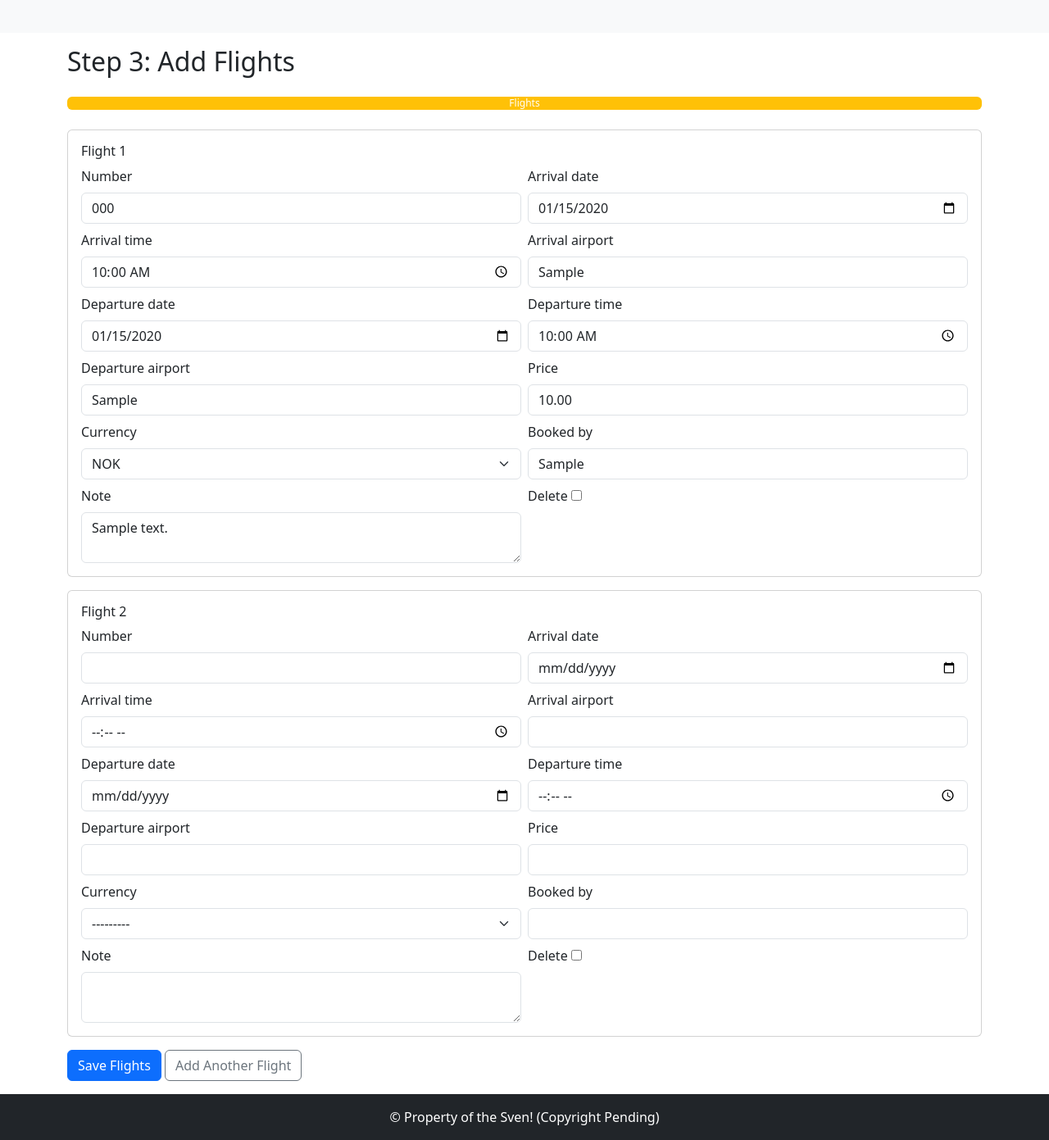
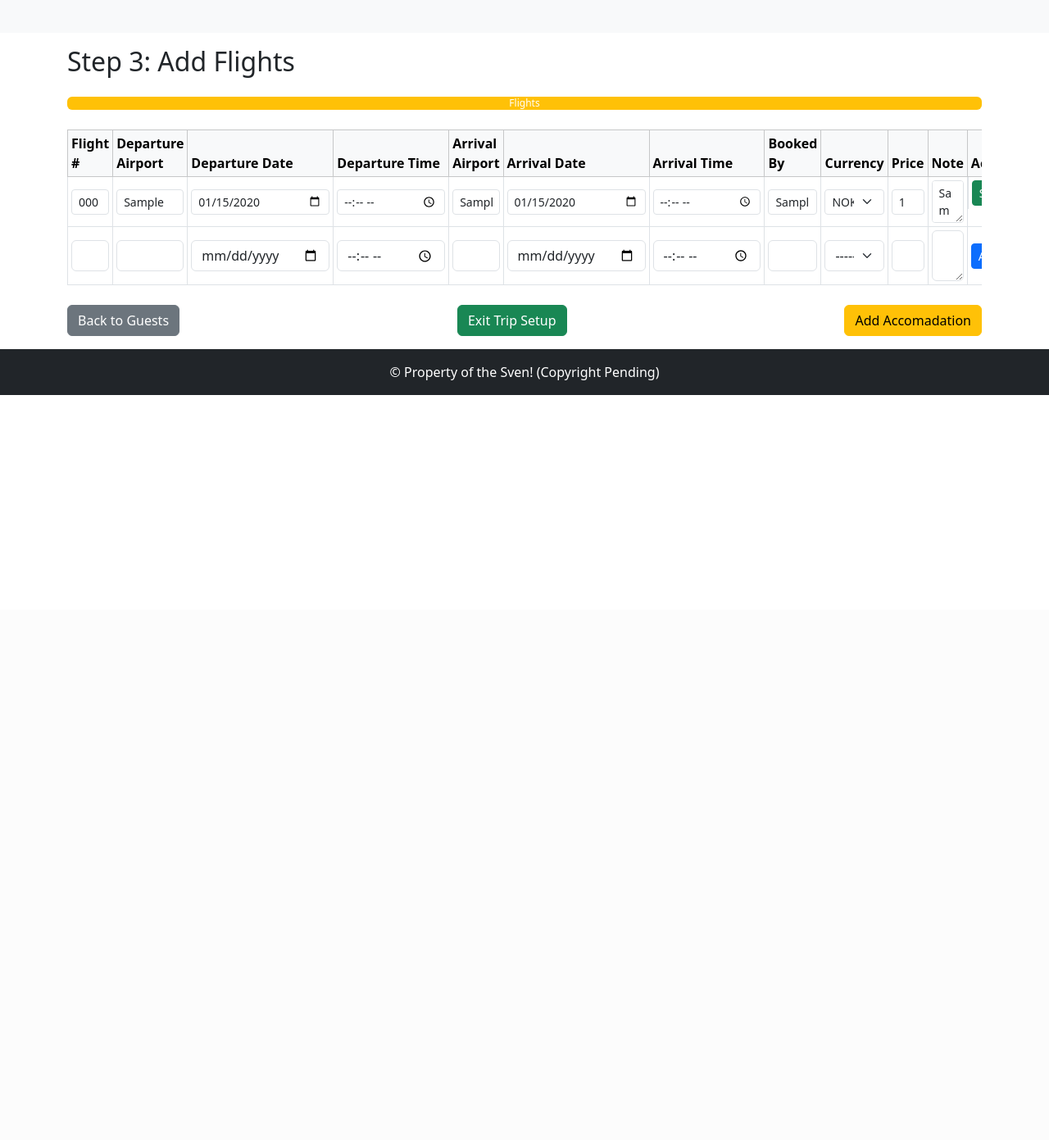
Before and after one commit to the-zulu-viking/GAT-project, a Django app: page /trips/create/1/flights in a window 1280 px wide. Shown: the part 56-1447 px from the top of the page at 82% size. After the commit the page ends 538 px from the top, so only its background shows below. Run offline with Django 5.2, Linux system fonts and the light colour scheme; data comes from the database, SQL or seed files in the repository; tables that the repository leaves empty hold one stand-in row (values such as "Sample post").

Commit message:
can now add accomadation and see all the flights in the trip view

```diff
--- a/TravelPlanner/booking_system/forms.py
+++ b/TravelPlanner/booking_system/forms.py
@@ -1,5 +1,5 @@
 from django import forms
-from .models import Trip, Guest, Flight
+from .models import Trip, Guest, Flight, Accommodation, Supplier
 
 class TripForm(forms.ModelForm):
     class Meta:
@@ -106,3 +106,26 @@ class FlightForm(forms.ModelForm):
             'booked_by': forms.TextInput(attrs={'class': 'form-control'}),
             'note': forms.Textarea(attrs={'class': 'form-control', 'rows': 2}),
         }
+
+class AccommodationForm(forms.ModelForm):
+    class Meta:
+        model = Accommodation
+        exclude = ['trip']
+        widgets = {
+            'supplier': forms.Select(attrs={'class': 'form-select form-select-sm'}),
+            'arrival_date': forms.DateInput(attrs={'type': 'date', 'class': 'form-control form-control-sm'}),
+            'departure_date': forms.DateInput(attrs={'type': 'date', 'class': 'form-control form-control-sm'}),
+            'units': forms.NumberInput(attrs={'class': 'form-control form-control-sm'}),
+            'basis': forms.Select(attrs={'class': 'form-select form-select-sm'}),
+            'price': forms.NumberInput(attrs={'class': 'form-control form-control-sm', 'step': '0.01'}),
+            'currency': forms.Select(attrs={'class': 'form-select form-select-sm'}),
+            'reservation_number': forms.TextInput(attrs={'class': 'form-control form-control-sm'}),
+            'tax_invoice': forms.CheckboxInput(attrs={'class': 'form-check-input'}),
+            'paid_date': forms.DateInput(attrs={'type': 'date', 'class': 'form-control form-control-sm'}),
+            'note': forms.Textarea(attrs={'class': 'form-control form-control-sm', 'rows': 1}),
+        }
+
+class SupplierForm(forms.ModelForm):
+    class Meta:
+        model = Supplier
+        fields = ['name']
--- a/TravelPlanner/booking_system/templates/booking_system/trip/add_flights.html
+++ b/TravelPlanner/booking_system/templates/booking_system/trip/add_flights.html
@@ -3,57 +3,92 @@
 {% block body %}
 
 <h2 class="mb-4">Step 3: Add Flights</h2>
+
 <div class="progress mb-4">
   <div class="progress-bar bg-warning" style="width: 100%">Flights</div>
 </div>
 
-<form method="POST">
-  {% csrf_token %}
-  {{ formset.management_form }}
+<div class="table-responsive">
+  <table class="table table-sm align-middle table-bordered">
+    <thead class="table-light">
+      <tr>
+        <th>Flight #</th>
+        <th>Departure Airport</th>
+        <th>Departure Date</th>
+        <th>Departure Time</th>
+        <th>Arrival Airport</th>
+        <th>Arrival Date</th>
+        <th>Arrival Time</th>
+        <th>Booked By</th>
+        <th>Currency</th>
+        <th>Price</th>
+        <th>Note</th>
+        <th>Action</th>
+      </tr>
+    </thead>
+    <tbody>
+      {% for flight in flights %}
+<tr>
+  <form method="POST" action="{% url 'trip_edit_flight' trip.id flight.id %}">
+    {% csrf_token %}
+    <td><input type="text" name="number" class="form-control form-control-sm" value="{{ flight.number }}"></td>
+    <td><input type="text" name="departure_airport" class="form-control form-control-sm" value="{{ flight.departure_airport }}"></td>
+    <td><input type="date" name="departure_date" class="form-control form-control-sm" value="{{ flight.departure_date|date:'Y-m-d' }}"></td>
+    <td><input type="time" name="departure_time" class="form-control form-control-sm" value="{{ flight.departure_time }}"></td>
+    <td><input type="text" name="arrival_airport" class="form-control form-control-sm" value="{{ flight.arrival_airport }}"></td>
+    <td><input type="date" name="arrival_date" class="form-control form-control-sm" value="{{ flight.arrival_date|date:'Y-m-d' }}"></td>
+    <td><input type="time" name="arrival_time" class="form-control form-control-sm" value="{{ flight.arrival_time }}"></td>
+    <td><input type="text" name="booked_by" class="form-control form-control-sm" value="{{ flight.booked_by }}"></td>
+    <td>
+      <select name="currency" class="form-select form-select-sm">
+        {% for c in currencies %}
+        <option value="{{ c.id }}" {% if c.id == flight.currency.id %}selected{% endif %}>{{ c.code }}</option>
+        {% endfor %}
+      </select>
+    </td>
+    <td><input type="number" step="1" name="price" class="form-control form-control-sm" value="{{ flight.price }}"></td>
+    <td><textarea name="note" class="form-control form-control-sm">{{ flight.note }}</textarea></td>
+    <td class="d-flex gap-1">
+      <button type="submit" class="btn btn-sm btn-success">Save</button>
+  </form>
+  {% if flight.id %}
+  <form method="POST" action="{% url 'trip_delete_flight' trip.id flight.id %}">
+    {% csrf_token %}
+    <button type="submit" class="btn btn-sm btn-danger"
+            onclick="return confirm('Are you sure you want to delete this flight?');">
+      Delete
+    </button>
+  </form>
+  {% endif %}
+    </td>
+</tr>
+{% endfor %}
 
-  <div id="flight-formset">
-    {% for form in formset %}
-      <div class="card mb-3 p-3">
-        <h6>Flight {{ forloop.counter }}</h6>
-        <div class="row g-2">
-          {% for field in form.visible_fields %}
-            <div class="col-md-6">
-              <label for="{{ field.id_for_label }}" class="form-label">{{ field.label }}</label>
-              {{ field }}
-              {% if field.errors %}
-                <div class="text-danger small">{{ field.errors }}</div>
-              {% endif %}
-            </div>
-          {% endfor %}
-        </div>
-        {% if form.can_delete %}
-          <div class="mt-2">
-            <label>{{ form.DELETE }} Remove this flight</label>
-          </div>
-        {% endif %}
-      </div>
-    {% endfor %}
-  </div>
-
-  <button type="submit" class="btn btn-primary">Save Flights</button>
-  <button type="button" id="add-flight" class="btn btn-outline-secondary">Add Another Flight</button>
-</form>
-
-<script>
-  document.getElementById('add-flight').addEventListener('click', function () {
-    const totalForms = document.getElementById('id_form-TOTAL_FORMS');
-    const currentFormCount = parseInt(totalForms.value);
-    const formCopyTarget = document.getElementById('flight-formset');
-    const emptyForm = document.getElementById('empty-form').innerHTML.replace(/__prefix__/g, currentFormCount);
-
-    formCopyTarget.insertAdjacentHTML('beforeend', emptyForm);
-    totalForms.value = currentFormCount + 1;
-  });
-</script>
-
-<!-- Hidden empty form for JS cloning -->
-<div id="empty-form" class="d-none">
-  {{ formset.empty_form.as_p|safe }}
+      <!-- Add new flight -->
+      <tr>
+        <form method="POST" action="{% url 'trip_add_flights' trip.id %}">
+          {% csrf_token %}
+          <td>{{ form.number }}</td>
+          <td>{{ form.departure_airport }}</td>
+          <td>{{ form.departure_date }}</td>
+          <td>{{ form.departure_time }}</td>
+          <td>{{ form.arrival_airport }}</td>
+          <td>{{ form.arrival_date }}</td>
+          <td>{{ form.arrival_time }}</td>
+          <td>{{ form.booked_by }}</td>
+          <td>{{ form.currency }}</td>
+          <td>{{ form.price }}</td>
+          <td>{{ form.note }}</td>
+          <td><button type="submit" class="btn btn-sm btn-primary ">Add</button></td>
+        </form>
+      </tr>
+    </tbody>
+  </table>
+  <div class="d-flex justify-content-between mt-4">
+  <a href="{% url 'trip_guest_search' trip.id  0%}" class="btn btn-secondary">Back to Guests</a>
+  <a href="{% url 'view_trip' trip.id %}" class="btn btn-success">Exit Trip Setup</a>
+  <a href="{% url 'trip_add_accommodations' trip.id %}" class="btn btn-warning">Add Accomadation</a>
+</div>
 </div>
 
 {% endblock %}
--- a/TravelPlanner/booking_system/urls.py
+++ b/TravelPlanner/booking_system/urls.py
@@ -60,6 +60,26 @@ urlpatterns = [
     path("trips/create/<int:trip_id>/flights",
         views.trip_add_flights,
         name="trip_add_flights"),
+    path("trips/create/<int:trip_id>/flights/<int:flight_id>/edit",
+          views.trip_edit_flight,
+            name="trip_edit_flight"),
+    path("trips/create/<int:trip_id>/flights/<int:flight_id>/delete",
+          views.trip_delete_flight,
+          name="trip_delete_flight"),
+
+    # Step 4: Accommodations
+
+    path("trips/create/<int:trip_id>/accommodations",
+         views.trip_add_accommodations,
+         name="trip_add_accommodations"),
+    path("trips/create/<int:trip_id>/accommodations/<int:acc_id>/delete",
+         views.trip_delete_accommodation,
+         name="trip_delete_accommodation"),
+
+
+    path('supplier/new/',
+          views.create_supplier,
+          name='create_supplier'),
 
 
     # Guest URLs
--- a/TravelPlanner/booking_system/views.py
+++ b/TravelPlanner/booking_system/views.py
@@ -16,13 +16,38 @@ from .forms import *
 def home(request):
     return render(request,"home.html")
 
+
 def trips_overview(request):
+    search_query = request.GET.get('search', '')
+    status_filter = request.GET.get('status', '')
+    start_date = request.GET.get('start_date', '')
+    end_date = request.GET.get('end_date', '')
+
     trips = Trip.objects.all()
+    statuses = TripStatus.objects.all()
+
+    if search_query:
+        trips = trips.filter(name__icontains=search_query)
+
+    if status_filter:
+        trips = trips.filter(trip_status=status_filter)
+
+    if start_date:
+        trips = trips.filter(start_date__gte=start_date)
+
+    if end_date:
+        trips = trips.filter(end_date__lte=end_date)
+
 
     context = {
-        'trips' : trips
-        }
-    return render(request,"booking_system/trip/trips_overview.html", context=context)
+        'trips': trips,
+        'statuses': statuses,
+        'search_query': search_query,
+        'status_filter': status_filter,
+        'start_date': start_date,
+        'end_date': end_date,
+    }
+    return render(request, 'booking_system/trip/trips_overview.html', context)
 
 # Step 1: Creating a trip or editting
 
@@ -54,6 +79,8 @@ def trip_guest_search(request, trip_id, slot_index):
     trip = get_object_or_404(Trip, id=trip_id)
     query = request.GET.get("q", "")
     guests = search_guests(query) if query else []
+
+
 
     return render(request, "booking_system/trip/trip_guest_search.html", {
         "trip": trip,
@@ -153,39 +180,98 @@ def trip_remove_guest(request, trip_id, guest_id):
         return redirect("trip_view", trip_id=trip.id)
 
 # Step 3 Adding flights
-from django.forms import modelformset_factory
+
 
 def trip_add_flights(request, trip_id):
     trip = get_object_or_404(Trip, id=trip_id)
-    FlightFormSet = modelformset_factory(Flight, form=FlightForm, extra=1, can_delete=True)
+    flights = Flight.objects.filter(trip=trip)
+    currencies = Currency.objects.all()
 
     if request.method == 'POST':
-        formset = FlightFormSet(request.POST, queryset=Flight.objects.filter(trip=trip))
-        if formset.is_valid():
-            flights = formset.save(commit=False)
-
-            # Save new/edited flights
-            for flight in flights:
-                flight.trip = trip
-                flight.save()
-
-            # Delete marked-for-deletion flights
-            for obj in formset.deleted_objects:
-                obj.delete()
-
+        form = FlightForm(request.POST)
+        if form.is_valid():
+            flight = form.save(commit=False)
+            flight.trip = trip
+            flight.save()
             return redirect('trip_add_flights', trip_id=trip.id)
     else:
-        formset = FlightFormSet(queryset=Flight.objects.filter(trip=trip))
+        form = FlightForm()
 
     return render(request, 'booking_system/trip/add_flights.html', {
         'trip': trip,
-        'formset': formset,
+        'form': form,
+        'flights': flights,
+        'currencies':currencies
     })
 
+def trip_edit_flight(request, trip_id, flight_id):
+    trip = get_object_or_404(Trip, id=trip_id)
+    flight = get_object_or_404(Flight, id=flight_id, trip=trip)
+
+    if request.method == "POST":
+        form = FlightForm(request.POST, instance=flight)
+        if form.is_valid():
+            form.save()
+    return redirect('trip_add_flights', trip_id=trip.id)
+
+def trip_delete_flight(request, trip_id, flight_id):
+    trip = get_object_or_404(Trip, id=trip_id)
+    flight = get_object_or_404(Flight, id=flight_id, trip=trip)
+
+    if request.method == 'POST':
+        flight.delete()
+
+    return redirect('trip_add_flights', trip_id=trip.id)
+
+def trip_add_accommodations(request, trip_id):
+    trip = get_object_or_404(Trip, id=trip_id)
+    accommodations = Accommodation.objects.filter(trip=trip)
+
+    if request.method == "POST":
+        form = AccommodationForm(request.POST)
+        if form.is_valid():
+            accommodation = form.save(commit=False)
+            accommodation.trip = trip
+            accommodation.save()
+            return redirect("trip_add_accommodations", trip_id=trip.id)
+    else:
+        form = AccommodationForm()
+
+    return render(request, "booking_system/trip/add_accommodations.html", {
+        "trip": trip,
+        "form": form,
+        "accommodations": accommodations,
+    })
+
+def trip_delete_accommodation(request, trip_id, acc_id):
+    trip = get_object_or_404(Trip, id=trip_id)
+    accommodation = get_object_or_404(Accommodation, id=acc_id, trip=trip)
+
+    if request.method == "POST":
+        accommodation.delete()
+    return redirect("trip_add_accommodations", trip_id=trip.id)
+
+
+
+
+def create_supplier(request):
+    if request.method == "POST":
+        form = SupplierForm(request.POST)
+        if form.is_valid():
+            form.save()
+            return redirect(request.GET.get("next", "trips_overview"))
+    else:
+        form = SupplierForm()
+
+    return render(request, "booking_system/accommodation/supplier_form.html", {
+        "form": form
+    })
 
 def trip_view(request,trip_id):
     trip = get_object_or_404(Trip,id=trip_id)
-    return render(request, 'booking_system//trip/trip_view.html', {'trip': trip})
+    flights = Flight.objects.filter(trip=trip)
+    print(flights)
+    return render(request, 'booking_system//trip/trip_view.html', {'trip': trip, 'flights':flights})
 
 
 def guest_overview(request):
```
Also changed, not shown: TravelPlanner/booking_system/templates/booking_system/accommodation/supplier_form.html (added, +21 -0 lines), TravelPlanner/booking_system/templates/booking_system/trip/add_accommodations.html (added, +87 -0 lines), TravelPlanner/booking_system/templates/booking_system/trip/trip_guest_search.html (+8 -4 lines), TravelPlanner/booking_system/templates/booking_system/trip/trip_view.html (+55 -12 lines), TravelPlanner/booking_system/templates/booking_system/trip/trips_overview.html (+40 -0 lines), 4 other files.
